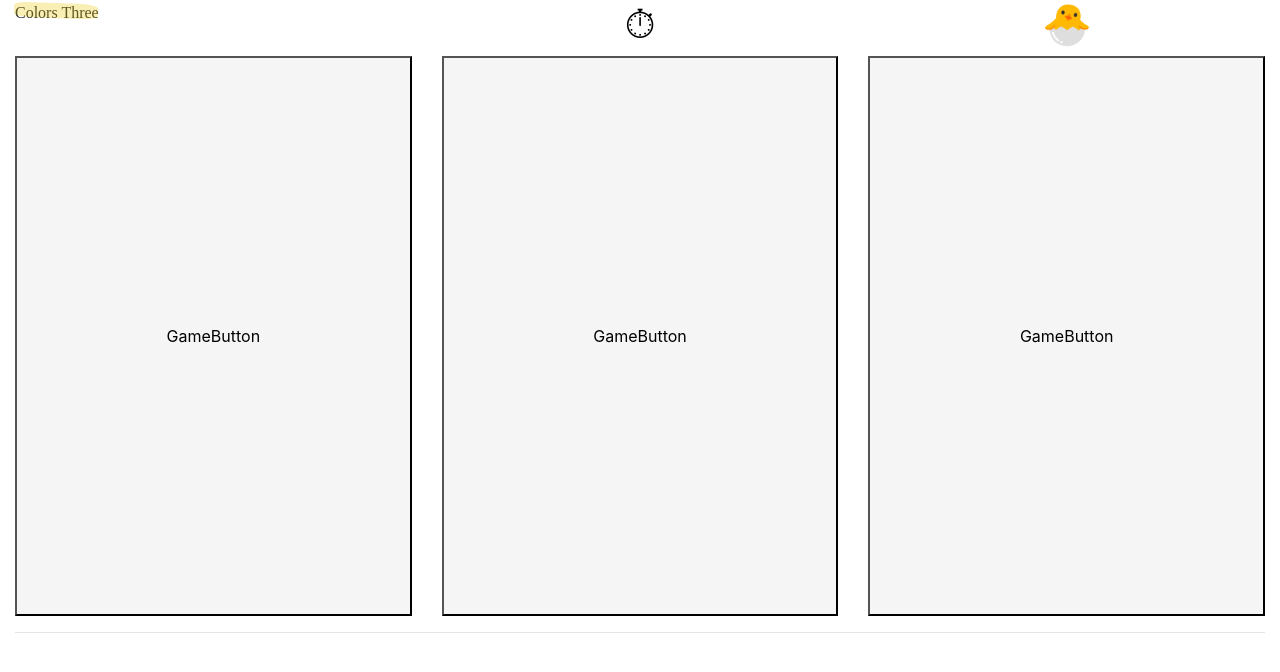
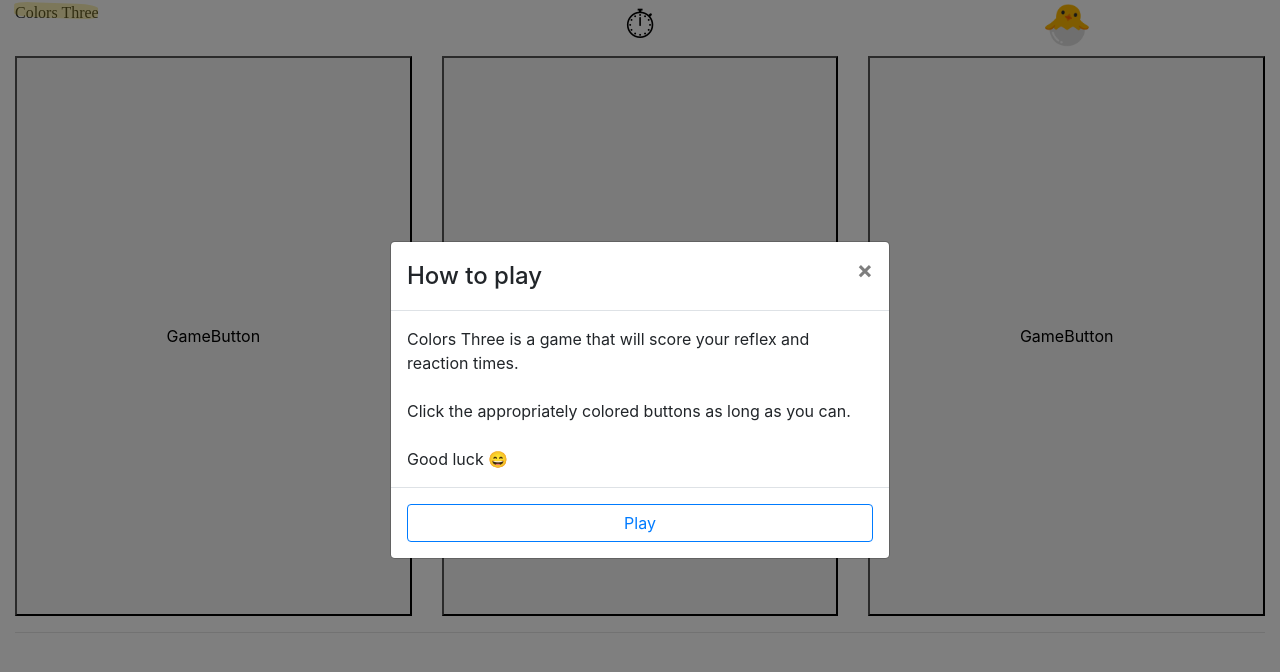
Before and after one commit to kre64/colors-three, a React (Create React App) app: page / in a window 1280 px wide. Shown: the top 672 px of the page. Built offline with nearby package versions, Linux system fonts and the light colour scheme.

Commit message:
Using a modal to start the game

```diff
--- a/src/App.js
+++ b/src/App.js
@@ -1,18 +1,58 @@
-import React, { useState } from 'react';
+import React, { useState } from "react";
 
 import "bootstrap/dist/css/bootstrap.min.css";
 import Header from "./components/Header";
 import GameBoard from "./components/GameBoard";
+import Modal from "react-bootstrap/Modal";
+import Button from "react-bootstrap/Button";
 
 const App = () => {
 	const [game, setGame] = useState(false);
+	const [show, setShow] = useState(true);
+
+	const handleClose = () => {
+		setShow(false);
+		setGame(true);
+	};
+	const handleShow = () => setShow(true);
 
 	return (
 		<div className="App">
-			<Header htmlFor="header"/>
-			<GameBoard game={game} htmlFor="gameBoard"/>
+			<Header game={game} />
+			<GameBoard game={game} />
+
+			<Modal
+				show={show}
+				onHide={handleClose}
+				backdrop="static"
+				keyboard={false}
+				centered
+			>
+				<Modal.Header closeButton>
+					<Modal.Title>How to play</Modal.Title>
+				</Modal.Header>
+				<Modal.Body>
+					Colors Three is a game that will score your reflex and
+					reaction times.
+					<br />
+					<br />
+					Click the appropriately colored buttons as long as you can.
+					<br />
+					<br />
+					Good luck &#128516;
+				</Modal.Body>
+				<Modal.Footer>
+					<Button
+						variant="outline-primary"
+						onClick={handleClose}
+						block
+					>
+						Play
+					</Button>
+				</Modal.Footer>
+			</Modal>
 		</div>
 	);
-}
+};
 
 export default App;
```
